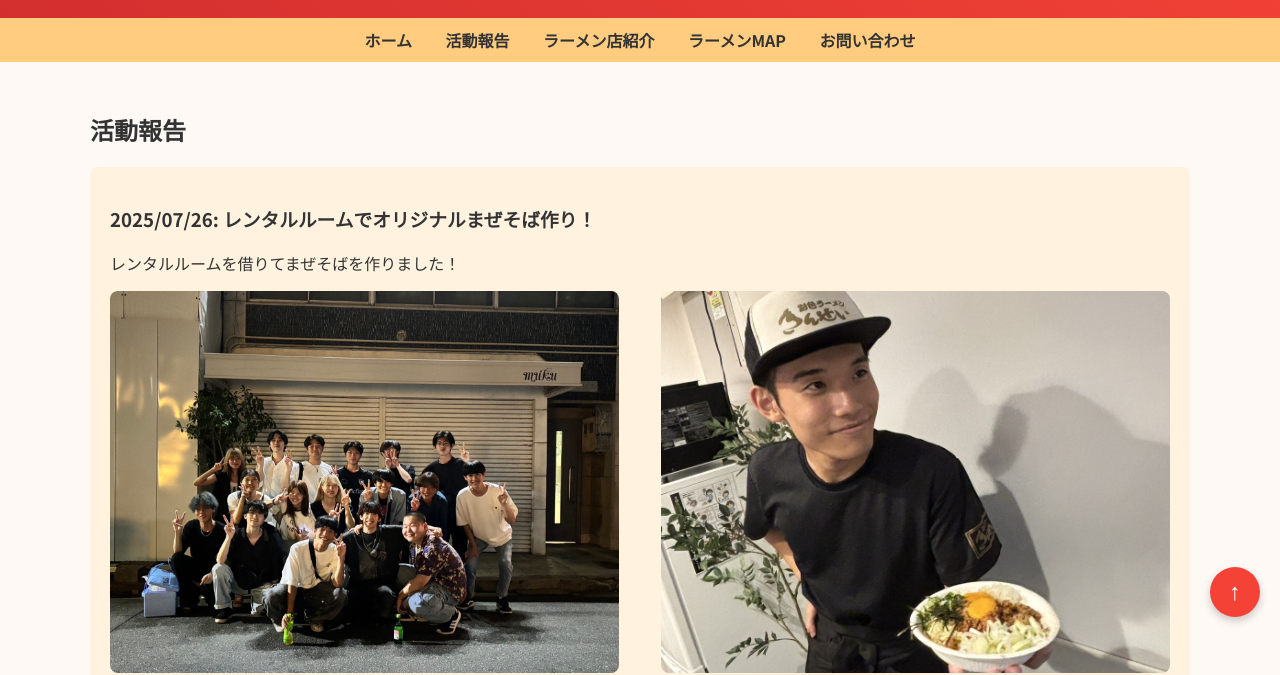
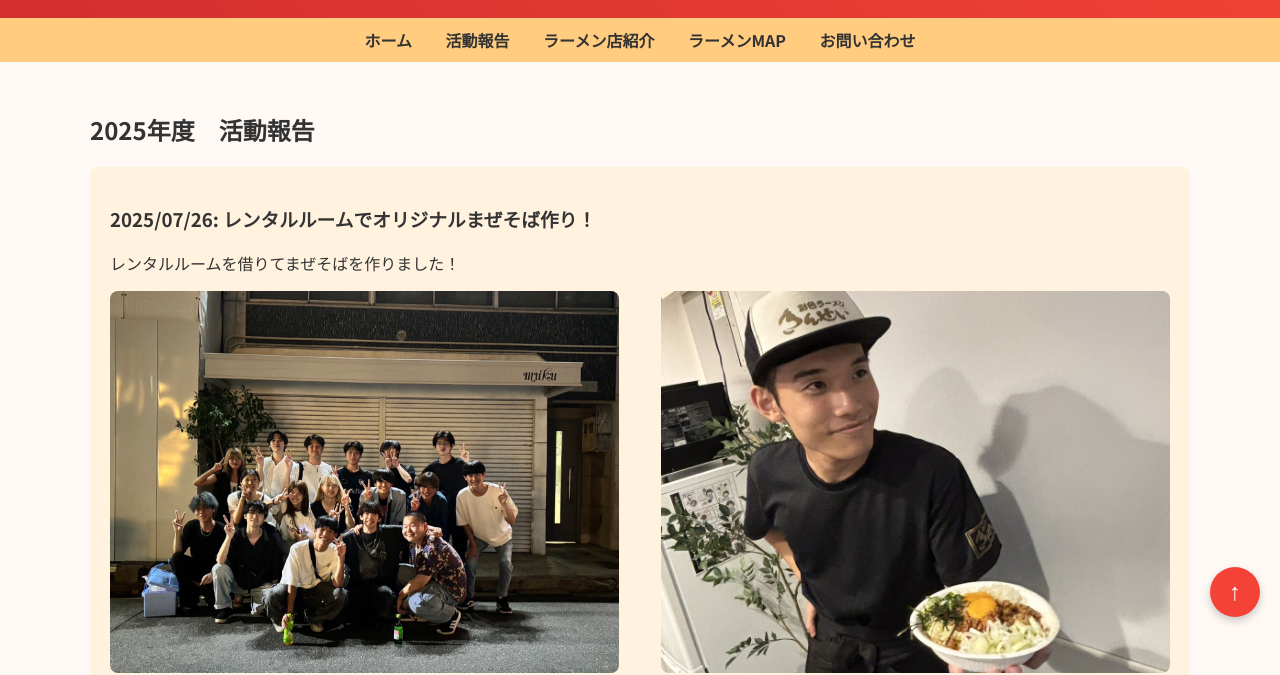
Before and after one commit to har256/ramen, a plain HTML site: page katsudo.html in a window 1280 px wide. Shown: the part 163-838 px from the top of the page. Drawn offline with Linux system fonts and the light colour scheme.

Commit message:
Update katsudo.html

```diff
--- a/katsudo.html
+++ b/katsudo.html
@@ -123,7 +123,7 @@
 
   <div class="content">
     <section id="activities">
-      <h1>活動報告</h1>
+      <h1>2025年度　活動報告</h1>
 
       <div class="activity">
         <h3>2025/07/26: レンタルルームでオリジナルまぜそば作り！</h3>
@@ -136,6 +136,7 @@
           <img src="images/rental3.jpg" alt="レンタルルーム3">
           <img src="images/rental4.jpg" alt="レンタルルーム4">
         </div>
+        <br>
 
         <h3>2025/07/20: 十三ラーメン巡り＆淀川で花火大会！</h3>
         <p>十三でラーメン店を巡った後、花火大会を行いました！</p>
@@ -143,9 +144,11 @@
           <img src="images/hanabi1.jpg" alt="花火大会1">
           <img src="images/hanabi2.jpg" alt="花火大会2">
         </div>
+        <br>
 
         <h3>2025/07/6: 吹田ラーメン巡り！</h3>
         <p>吹田市にあるおいしいラーメン店を巡りました！</p>
+        <br>
 
         <h3>2025/05/11: 新入生歓迎会！</h3>
         <p>新メンバーを迎えて、淀川でバーベキュー！</p>
@@ -153,6 +156,8 @@
           <img src="images/welcome_party1.jpg" alt="新メンバー歓迎会1">
           <img src="images/welcome_party2.jpg" alt="新メンバー歓迎会2">
         </div>
+        <br>
+
       </div>
     </section>
   </div>
```
